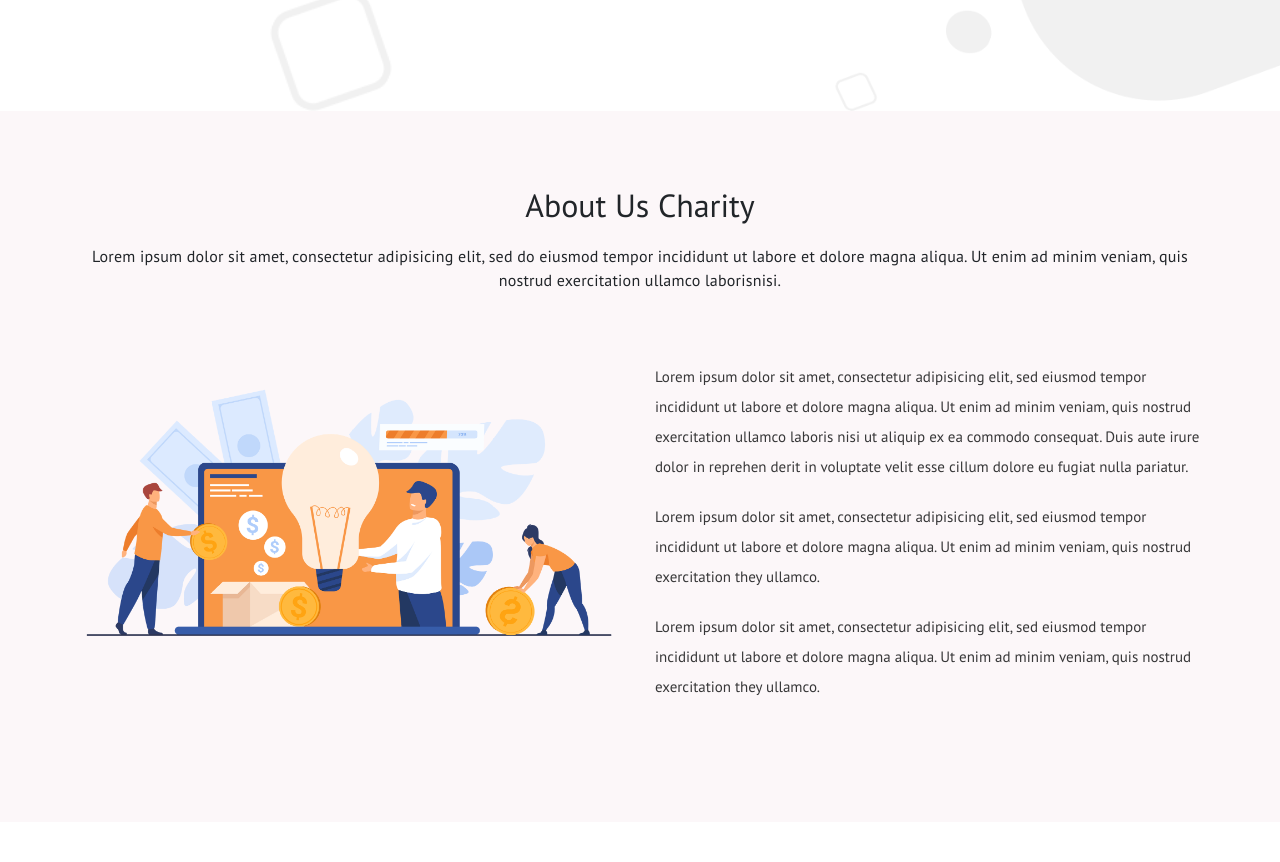
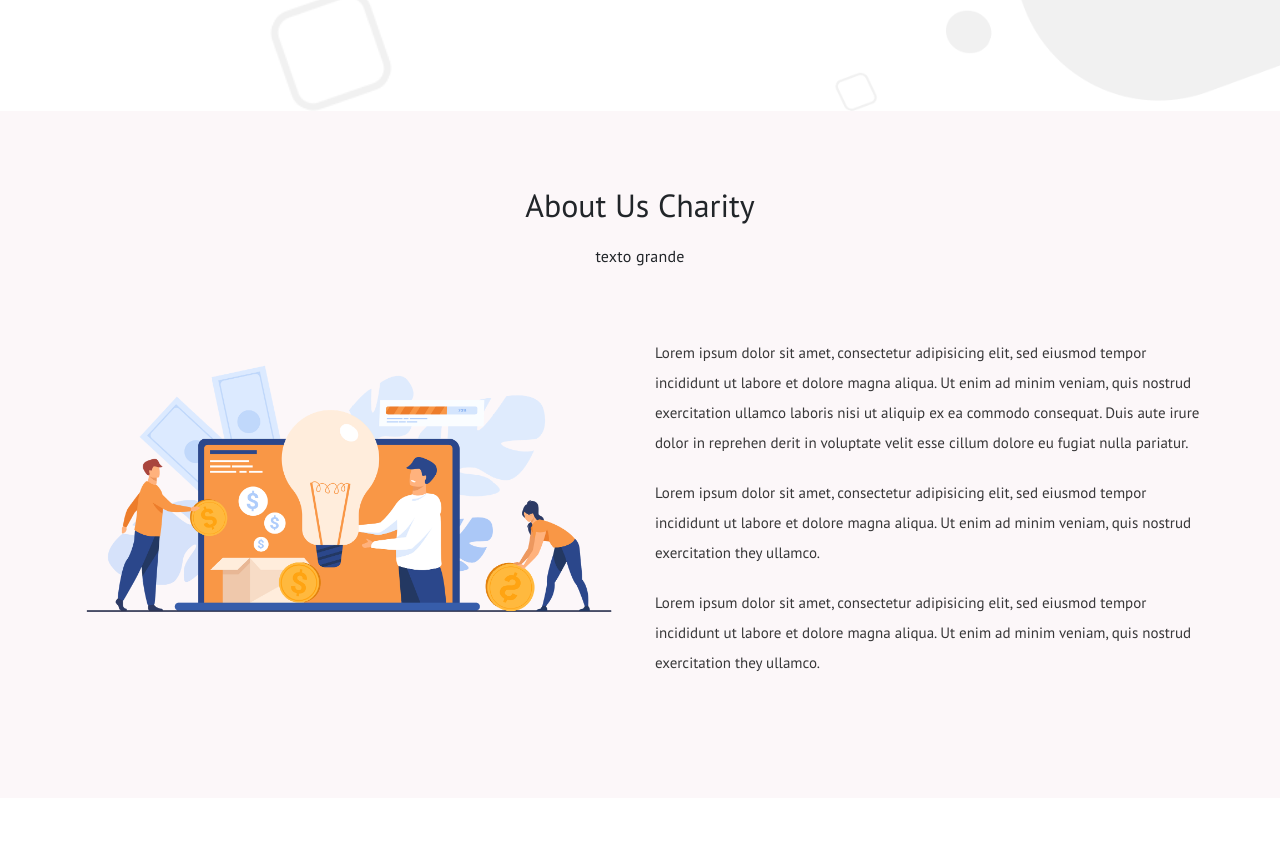
Before and after one commit to andersonlimaz/projeto-django-main, a Django app: page / in a window 1280 px wide. Shown: the part 894-1756 px from the top of the page. Run offline with Django 4.2, Linux system fonts and the light colour scheme; some libraries are stand-ins or nearby versions.

```diff
--- a/paginas/templates/index.html
+++ b/paginas/templates/index.html
@@ -89,8 +89,7 @@
           <div class="col-12">
             <div class="head-001">
               <h2>About Us Charity</h2>
-              <p>Lorem ipsum dolor sit amet, consectetur adipisicing elit, sed do eiusmod tempor incididunt ut labore et
-                dolore magna aliqua. Ut enim ad minim veniam, quis nostrud exercitation ullamco laborisnisi.</p>
+              <p>texto grande</p>
             </div>
           </div>
           <div class="col-lg-6 col-md-6 col-12 ">
```
